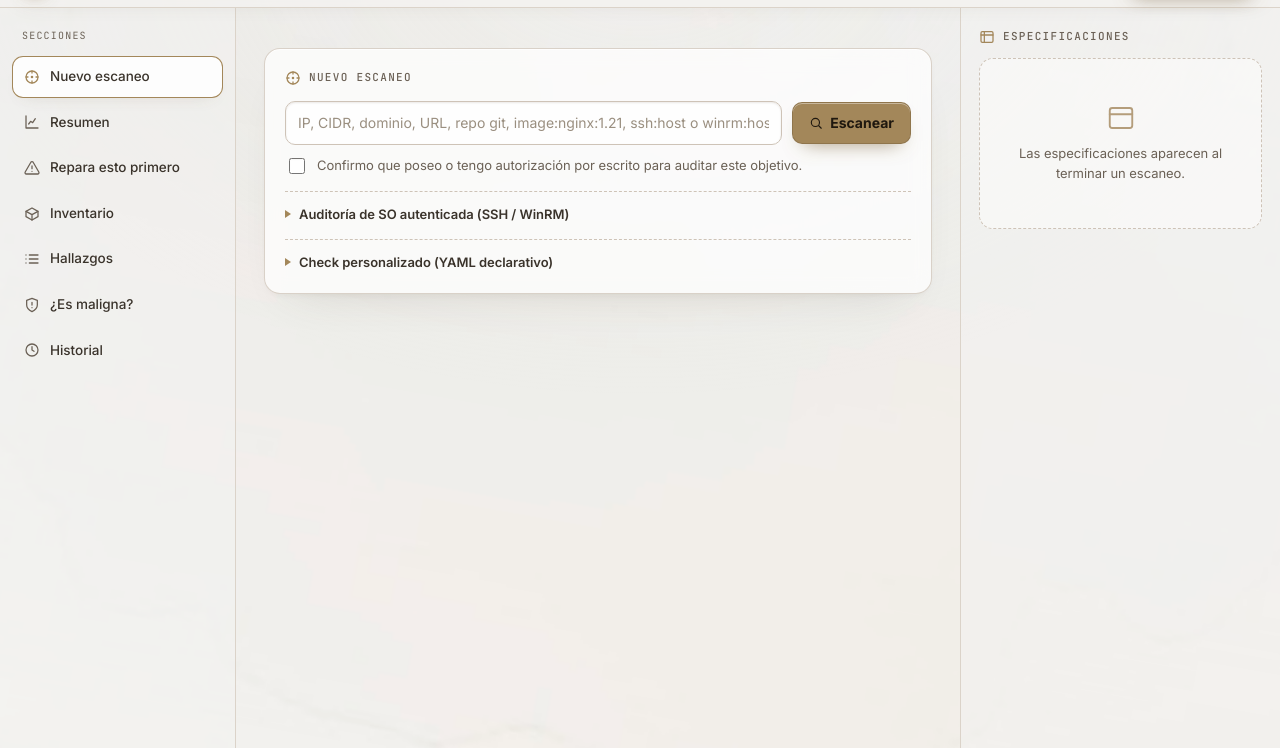
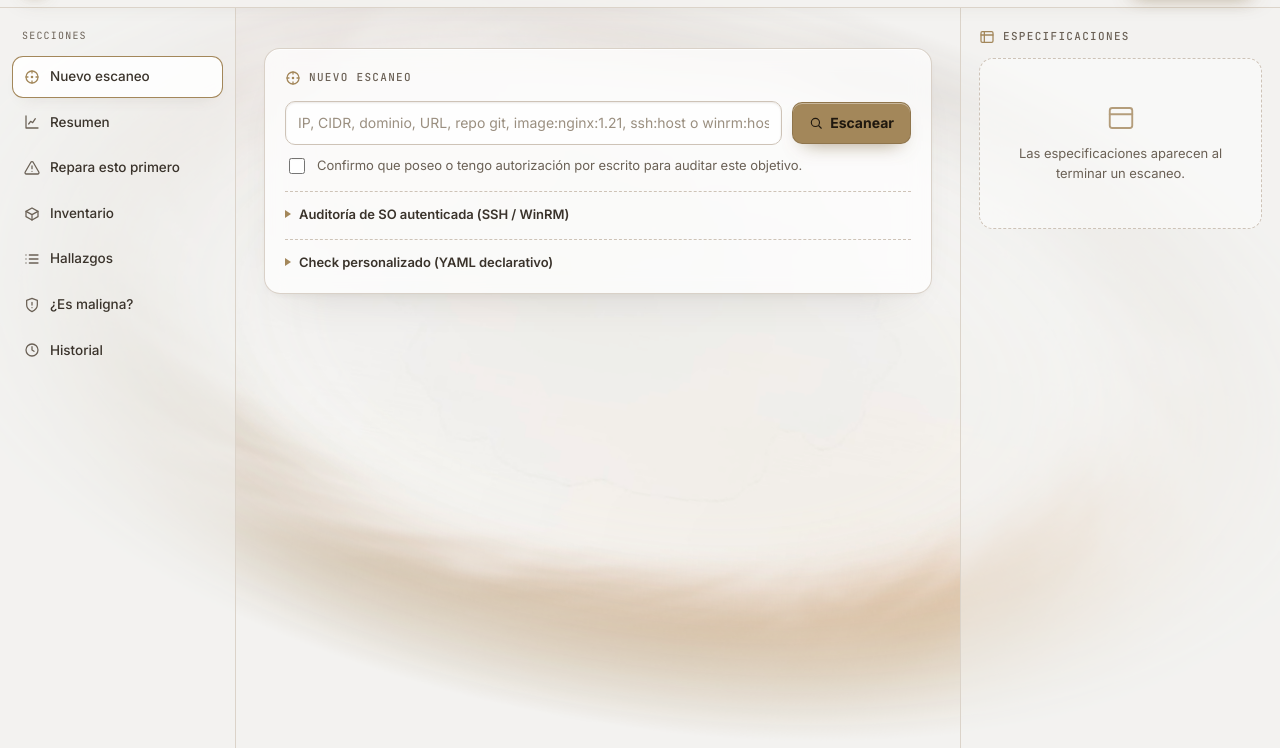
Before and after one commit to sofmis/dashsofi, a plain HTML site: page vulnerscan/frontend/index.html in a window 1280 px wide. Shown: the part 52-800 px from the top of the page. Drawn offline with Linux system fonts and the light colour scheme.

Commit message:
Fondo: solo gira el remolino de luz, no toda la imagen
- El remolino (bg.jpg) ocupa una elipse centrada con bordes desvanecidos hacia el color
  de fondo; solo esa elipse gira lentamente (180 s por vuelta). El resto de la pantalla
  queda fijo. Aplicado en la página pública y en la completa.

Claude-Session: https://claude.ai/code/session_01TZkfPpk2RYv8QdndL1WFBi

```diff
--- a/vulnerscan/frontend/index.html
+++ b/vulnerscan/frontend/index.html
@@ -33,12 +33,8 @@
 html,body{min-height:100%}
 body{margin:0;font:14px/1.6 var(--font);color:var(--fg);background:var(--bg);-webkit-font-smoothing:antialiased;overflow-x:hidden;letter-spacing:-.003em}
 /* fondo: la rueda de la imagen gira lentamente */
-body::before{content:"";position:fixed;left:50%;top:50%;width:170vmax;height:170vmax;margin:-85vmax 0 0 -85vmax;
-  background:url(assets/bg.jpg) center/cover no-repeat;opacity:.95;z-index:0;pointer-events:none;
-  animation:spin 180s linear infinite;will-change:transform}
-body::after{content:"";position:fixed;inset:0;z-index:0;pointer-events:none;
-  background:radial-gradient(1000px 640px at 50% 0%,rgba(243,242,240,.35),rgba(243,242,240,0) 70%)}
-@keyframes spin{from{transform:rotate(0deg)}to{transform:rotate(360deg)}}
+body::before{content:"";position:fixed;left:50%;top:50%;width:min(118vw,1500px);aspect-ratio:1252/629;transform:translate(-50%,-50%);background:url(assets/bg.jpg) center/100% 100% no-repeat;-webkit-mask-image:radial-gradient(ellipse closest-side at center,#000 42%,transparent 100%);mask-image:radial-gradient(ellipse closest-side at center,#000 42%,transparent 100%);opacity:.95;z-index:0;pointer-events:none;animation:spin 180s linear infinite;will-change:transform}
+@keyframes spin{from{transform:translate(-50%,-50%) rotate(0deg)}to{transform:translate(-50%,-50%) rotate(360deg)}}
 @media (prefers-reduced-motion:reduce){body::before{animation:none}}
 a{color:var(--ac)}
 svg.ic{width:16px;height:16px;stroke:currentColor;fill:none;stroke-width:1.9;stroke-linecap:round;stroke-linejoin:round;flex:none}
```
Also changed, not shown: vulnerscan/frontend/public.html (+3 -3 lines).
